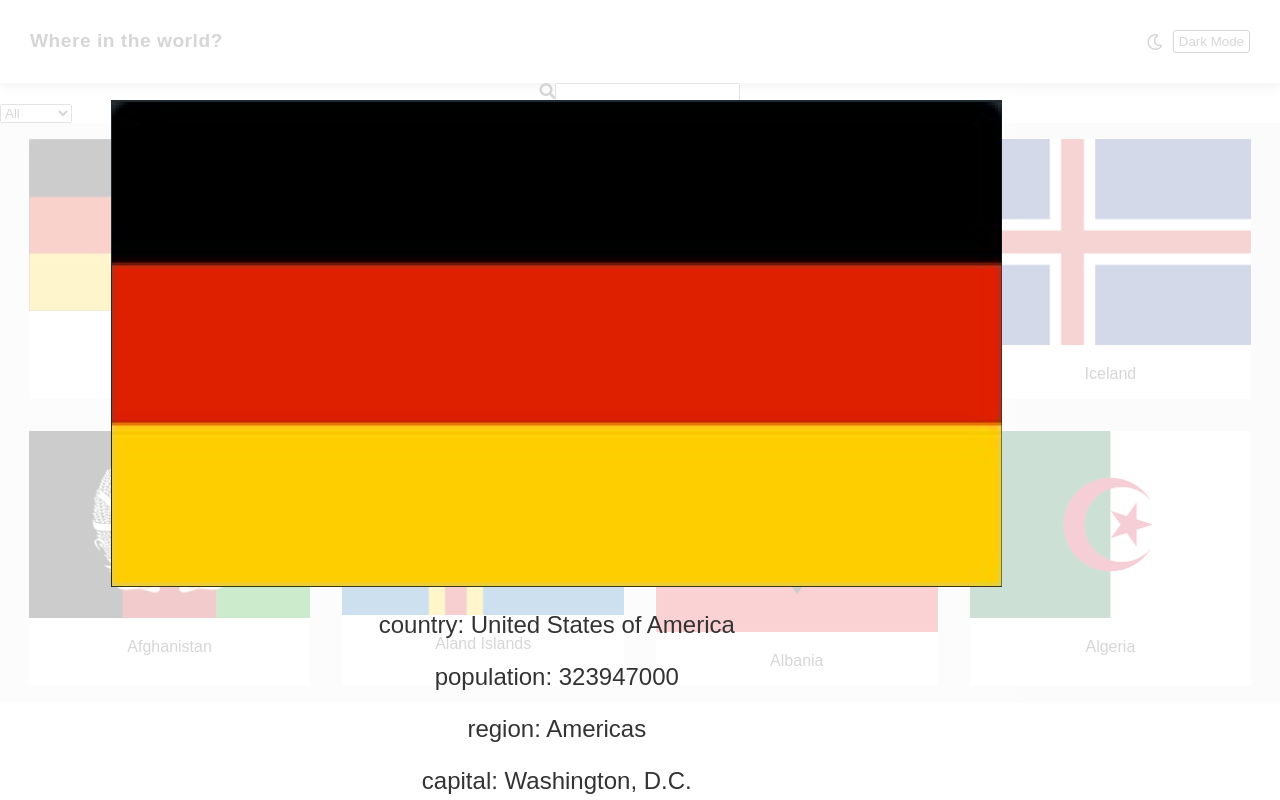
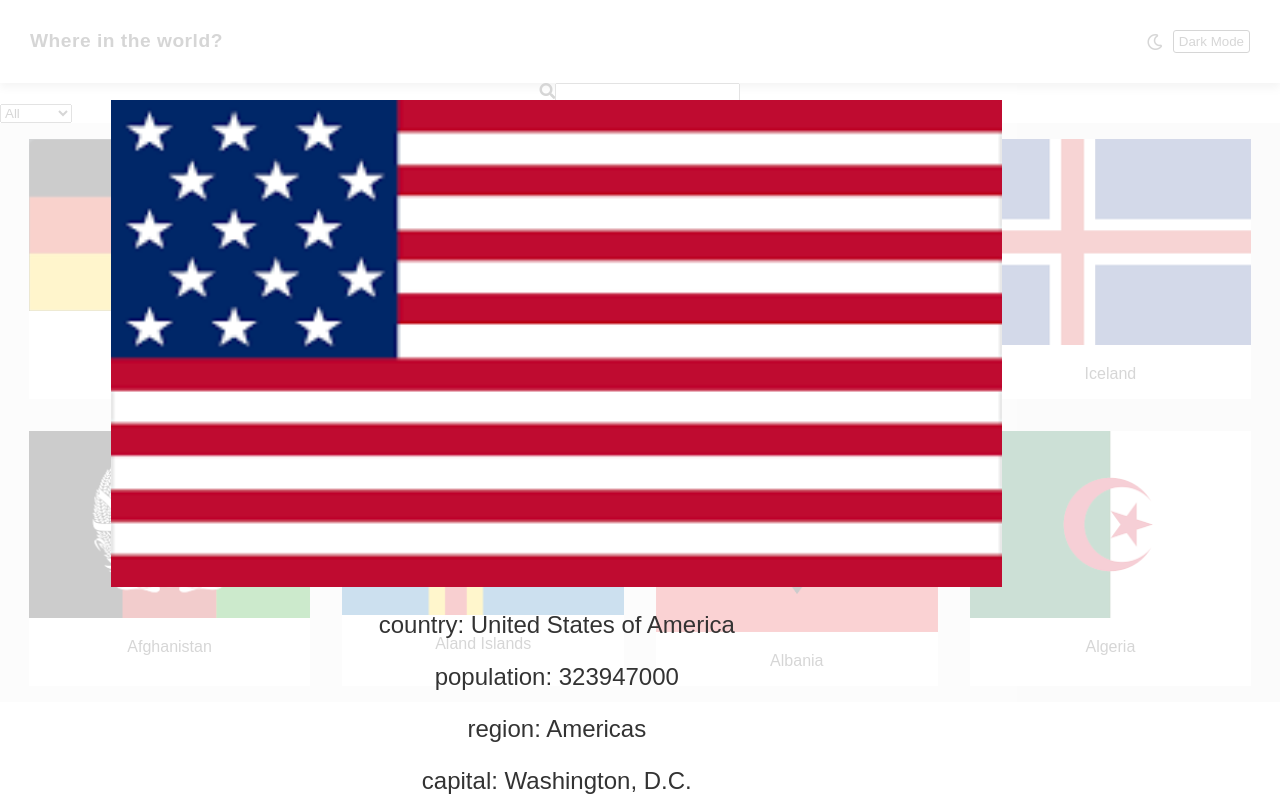
Before and after one commit to aujourdui/country-explorer, a plain HTML site: page index.html in a window 1280 px wide. Both pictures are taken after a click on the element "United States of America". Drawn offline with Linux system fonts and the light colour scheme.

Commit message:
add function modal image change dynamically

```diff
--- a/index.html
+++ b/index.html
@@ -41,7 +41,7 @@
     <div id="myModal" class="modal">
       <!-- <img class="modal-content" id="img01"> -->
       <div id="modal-content">
-        <img id="modal-image" src="./resources/images/germany.png" alt="#" />
+        <img id="modal-image" alt="#" />
         <p class="modal-info"></p>
         <p class="modal-info"></p>
         <p class="modal-info"></p>
@@ -66,37 +66,37 @@
       </div>
       <div class="country-card">
         <div class="image-container country-card__image">
-          <img src="./resources/images/US.png" alt="#" />
+          <img src="./resources/images/United States of America.png" alt="#" />
         </div>
         <p class="country-name"></p>
       </div>
       <div class="country-card">
         <div class="image-container country-card__image">
-          <img src="./resources/images/brazil.png" alt="#" />
+          <img src="./resources/images/Brazil.png" alt="#" />
         </div>
         <p class="country-name"></p>
       </div>
       <div class="country-card">
         <div class="image-container country-card__image">
-          <img src="./resources/images/iceland.png" alt="#" />
+          <img src="./resources/images/Iceland.png" alt="#" />
         </div>
         <p class="country-name"></p>
       </div>
       <div class="country-card">
         <div class="image-container country-card__image">
-          <img src="./resources/images/afghanistan.png" alt="#" />
+          <img src="./resources/images/Afghanistan.png" alt="#" />
         </div>
         <p class="country-name"></p>
       </div>
       <div class="country-card">
         <div class="image-container country-card__image">
-          <img src="./resources/images/aland_islands.png" alt="#" />
+          <img src="./resources/images/Aland Islands.png" alt="#" />
         </div>
         <p class="country-name"></p>
       </div>
       <div class="country-card">
         <div class="image-container country-card__image">
-          <img src="./resources/images/albania.png" alt="#" />
+          <img src="./resources/images/Albania.png" alt="#" />
         </div>
         <p class="country-name"></p>
       </div>
--- a/index.js
+++ b/index.js
@@ -1,5 +1,3 @@
-
-
 'use strict';
 
 const getCountryListByRegion = (region) => {
@@ -123,6 +121,9 @@ const updateModalCountryInformation = async (id) => {
     countryRegion.push(countries[i].region);
     countryCapital.push(countries[i].capital);
   }
+  const modalImg = document.getElementById("modal-image")
+  modalImg.src = `./resources/images/${countryNames[id]}.png`
+
   for (let i = 0; i < 4; i++) {
     const modalInfo = document.getElementsByClassName("modal-info")[i];
     if(i == 0) {
```
Also changed, not shown: resources/images/Aland Islands.png (renamed from resources/images/aland_islands.png), resources/images/United States of America.png (renamed from resources/images/US.png).
